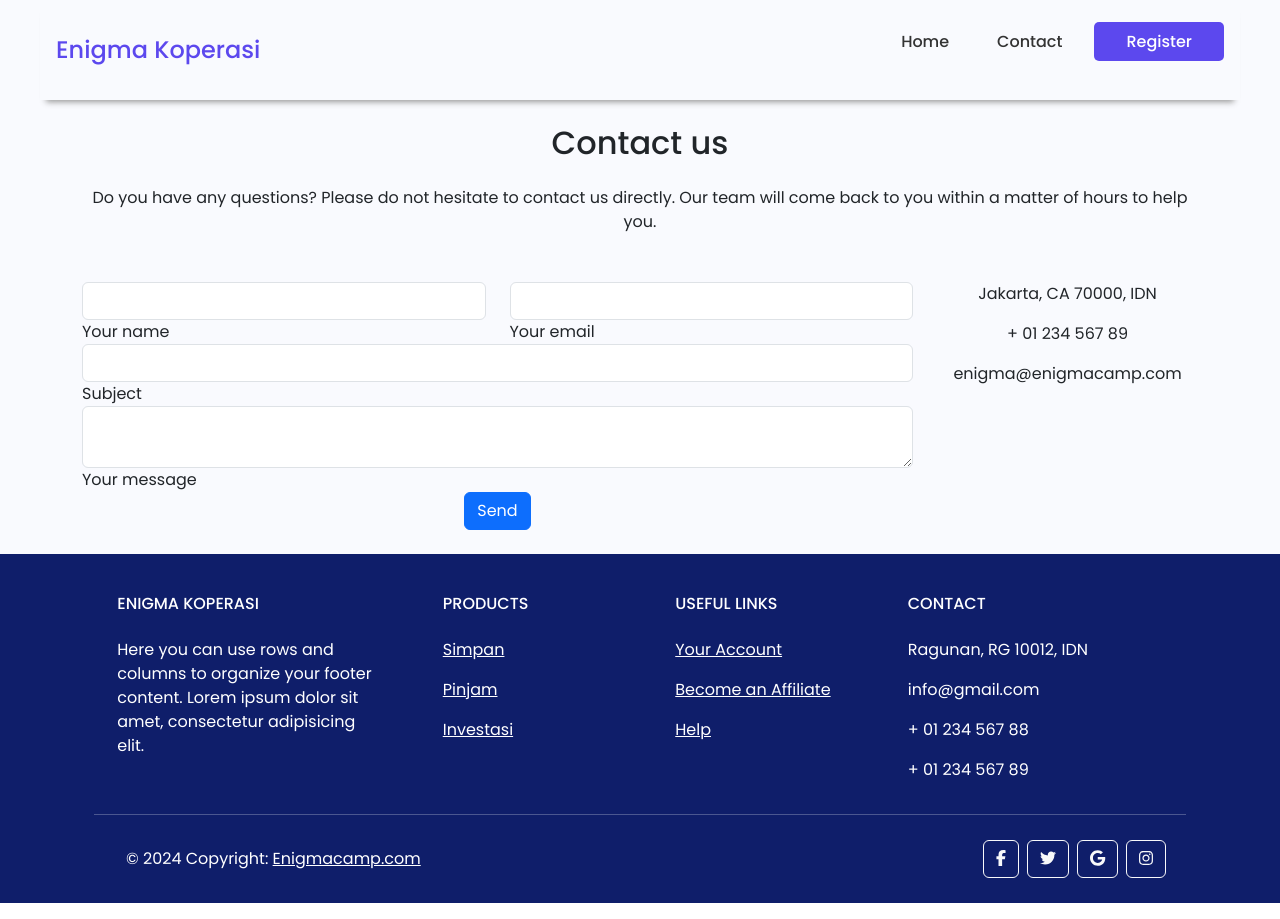
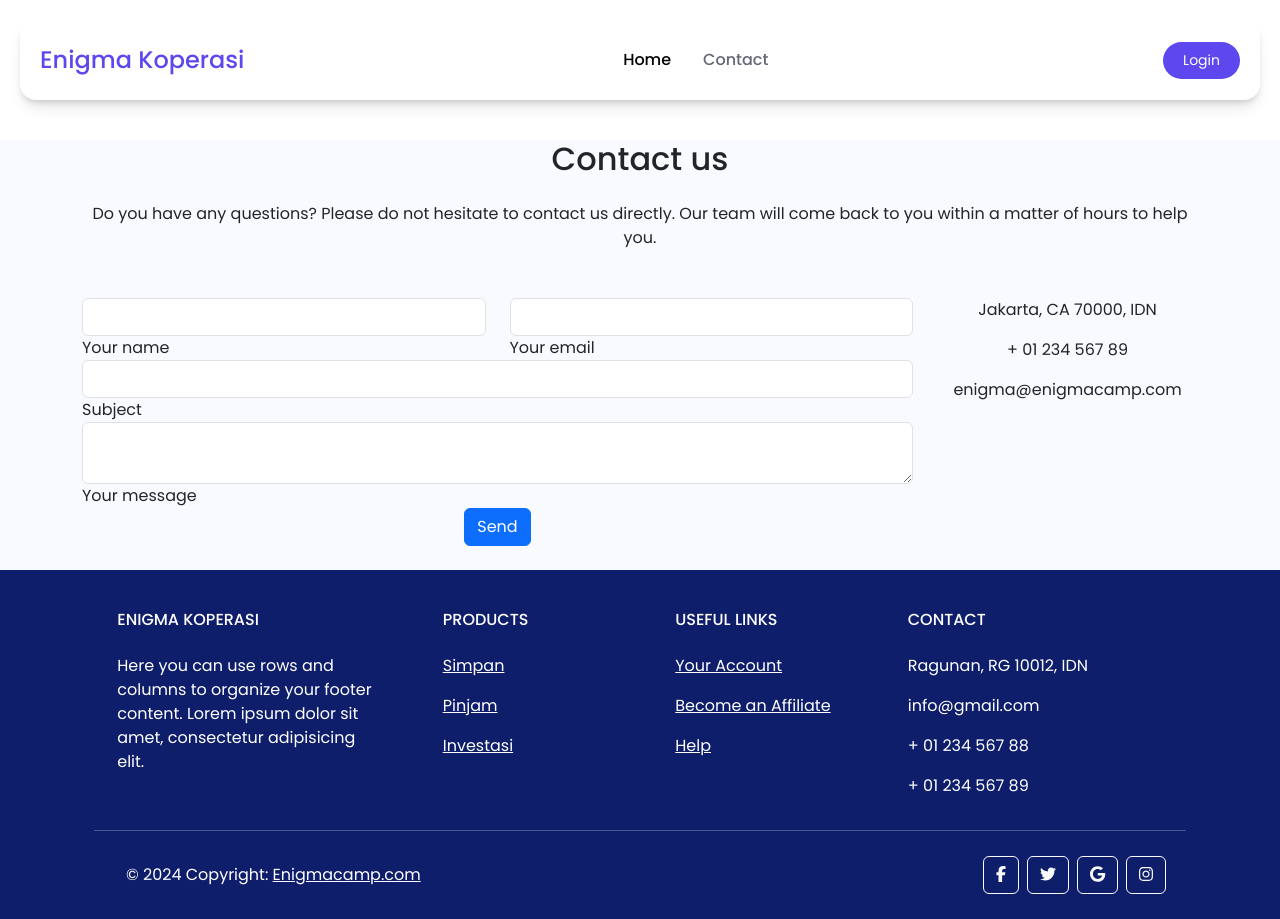
Before and after one commit to stevanoswh/react-koperasi, a React app: page /contact in a window 1280 px wide. Built offline with nearby package versions, Linux system fonts and the light colour scheme; the HTML template or start-up script is replaced by a standard one.

Commit message:
add hooks part 1

```diff
--- a/src/components/Navigation.jsx
+++ b/src/components/Navigation.jsx
@@ -1,15 +1,34 @@
-import React from 'react'
-import { Link } from 'react-router-dom'
+import React from 'react';
+import { Link } from 'react-router-dom';
 
-export default function Navigation() {
+const Navigation = () => {
   return (
-    <div className='nav'>
-            <div className="nav__logo"><Link className='nav__logo_link' to="/">Enigma Koperasi</Link></div>
-            <ul className="nav__links">
-                <li className="link"><Link className='link__list' to={`/`}>Home</Link></li>
-                <li className="link"><Link className='link__list' to={"/contact"}>Contact</Link></li>
-                <li className="link"><Link className='link__list nav__btn' to={"/"}>Register</Link></li>
+    <nav className="navbar navbar-expand-lg fixed-top">
+      <div className="container-fluid">
+        <Link className="navbar-brand me-auto" to="/">Enigma Koperasi</Link>
+        <button className="navbar-toggler pe-8" type="button" data-bs-toggle="offcanvas" data-bs-target="#offcanvasNavbar" aria-controls="offcanvasNavbar" aria-label="Toggle navigation">
+          <span className="navbar-toggler-icon"></span>
+        </button>
+        <div className="offcanvas offcanvas-end" tabIndex="-1" id="offcanvasNavbar" aria-labelledby="offcanvasNavbarLabel">
+          <div className="offcanvas-header">
+            <h5 className="offcanvas-title" id="offcanvasNavbarLabel">Menu</h5>
+            <button type="button" className="btn-close" data-bs-dismiss="offcanvas" aria-label="Close"></button>
+          </div>
+          <div className="offcanvas-body">
+            <ul className="navbar-nav justify-content-center flex-grow-1 pe-3">
+              <li className="nav-item">
+                <Link className="nav-link mx-lg-2 active" aria-current="page" to="/">Home</Link>
+              </li>
+              <li className="nav-item">
+                <Link className="nav-link mx-lg-2" to="/contact">Contact</Link>
+              </li>
             </ul>
-    </div>
-  )
-}
+          </div>
+        </div>
+        <Link to="/login" className="login-button">Login</Link>
+      </div>
+    </nav>
+  );
+};
+
+export default Navigation;
--- /dev/null
+++ b/src/components/participant/ParticipantForm.jsx
@@ -0,0 +1,59 @@
+import React from 'react';
+
+export default function ParticipantForm({ participantData, setParticipantData, submitForm, clearForm, editIndex }) {
+  const handleChange = (e) => {
+    const { name, value } = e.target;
+    setParticipantData(prevData => ({
+      ...prevData,
+      [name]: value
+    }));
+  };
+
+  return (
+    <form className="mb-3">
+      <input type="hidden" value={editIndex} onChange={(e) => setEditIndex(e.target.value)} />
+      <div className="form-group">
+        <label>Nama:</label>
+        <input
+          type="text"
+          className="form-control"
+          name="nama"
+          value={participantData.nama}
+          onChange={handleChange}
+        />
+      </div>
+      <div className="form-group">
+        <label>Tempat Lahir:</label>
+        <input
+          type="text"
+          className="form-control"
+          name="tempatLahir"
+          value={participantData.tempatLahir}
+          onChange={handleChange}
+        />
+      </div>
+      <div className="form-group">
+        <label>Tanggal Lahir:</label>
+        <input
+          type="date"
+          className="form-control"
+          name="tanggalLahir"
+          value={participantData.tanggalLahir}
+          onChange={handleChange}
+        />
+      </div>
+      <div className="form-group">
+        <label>Alamat:</label>
+        <input
+          type="text"
+          className="form-control"
+          name="alamat"
+          value={participantData.alamat}
+          onChange={handleChange}
+        />
+      </div>
+      <button type="button" className="btn btn-primary mt-3" onClick={submitForm}>Submit</button>
+      {editIndex !== '' && <button type="button" className="btn btn-warning ml-2" onClick={clearForm}>Cancel Edit</button>}
+    </form>
+  );
+}
--- /dev/null
+++ b/src/components/participant/ParticipantList.jsx
@@ -0,0 +1,30 @@
+import React from 'react';
+
+export default function ParticipantList({ participants, editParticipant, deleteParticipant }) {
+    return (
+        <div className="list-group" style={{ minHeight: '100vh' }}>
+          {participants.map((participant, index) => (
+            <div key={index} className="list-group-item">
+              <div className="row align-items-center">
+                <div className="col-sm">
+                  Nama: {participant.nama}
+                </div>
+                <div className="col-sm">
+                  Tempat Lahir: {participant.tempatLahir}
+                </div>
+                <div className="col-sm">
+                  Tanggal Lahir: {participant.tanggalLahir}
+                </div>
+                <div className="col-sm">
+                  Alamat: {participant.alamat}
+                </div>
+                <div className="col-sm-auto">
+                  <button className="btn btn-sm btn-info" onClick={() => editParticipant(index)}>Edit</button>
+                  <button className="btn btn-sm btn-danger ml-2" onClick={() => deleteParticipant(index)}>Delete</button>
+                </div>
+              </div>
+            </div>
+          ))}
+        </div>
+      );
+}
--- a/src/index.scss
+++ b/src/index.scss
@@ -14,65 +14,86 @@
   --font-serif: "Cardo", serif;
 }
 
-
-
-.nav {
-  max-width: var(--max-width);
-  margin: auto;
-  padding: 1rem;
-  height: 100px;
-  display: flex;
-  align-items: center;
-  justify-content: space-between;
-  box-shadow: 0 8px 6px -6px #999;
-
+.navbar {
+  background-color: #fff;
+  height: 80px;
+  margin: 20px;
+  border-radius: 16px;
+  padding: 0.5rem;
+  box-shadow: 0 10px 15px -3px rgba(0, 0, 0, 0.1), 0 4px 6px -2px rgba(0, 0, 0, 0.15);
 }
 
-.nav__logo_link {
-  font-size: 1.5rem;
+.navbar-brand {
   font-weight: 500;
   color: var(--primary-color);
-  text-decoration: none;
-  transition: 0.3s;
+  font-size: 24px;
+  transition: 0.3s color;
 }
 
-.nav__links {
-  list-style: none;
-  display: flex;
-  align-items: center;
-  gap: 1rem;
-
+.login-button {
+  background-color: var(--primary-color);
+  color: #fff;
+  font-size: 14px;
+  padding: 8px 20px;
+  border-radius: 50px;
+  text-decoration: none;
+  transition: 0.3s background-color;
 }
 
-.link__list {
-  padding: 0.5rem 1rem;
-  font-size: 1rem;
-  font-weight: 500;
-  color: var(--text-color);
-  text-decoration: none;
-  transition: 0.3s;
+.login-button:hover{
+  background-color: var(--primary-color-dark);
 }
 
-.link__list:hover {
-  color: var(--primary-color);
+.navbar-toggler {
+  border: none;
+  font-size: 1.25rem;
 }
 
-.link .nav__btn {
-  padding: 0.5rem 2rem;
-  color: var(--white) !important;
-  background-color: var(--primary-color);
-  border-radius: 5px;
+.navbar-toggler:focus, .btn-close:focus{
+  box-shadow: none;
+  outline: none;
 }
 
-.link .nav__btn:hover {
-  background-color: var(--primary-color-dark);
+.nav-link {
+  color: #666777;
+  font-weight: 500;
+  position: relative;
 }
+
+.nav-link:hover, .nav-link.active {
+  color: #000;
+}
+
+.mar-top {
+  margin-top: 140px;
+}
+
+@media (min-width: 991px) {
+  .nav-link::before{
+      content: "";
+      position: absolute;
+      bottom: 0;
+      left: 50%;
+      transform: translateX(-50%);
+      width: 0;
+      height: 2px;
+      background-color: var(--primary-color);
+      visibility: hidden;
+      transition: 0.3s ease-in-out;
+  }
+}
+
+.nav-link:hover::before {
+  width: 100%;
+  visibility: visible;
+}
+
 
 .home__container {
   max-width: var(--max-width);
   margin: auto;
   padding: 1rem;
-  min-height: calc(100vh - 100px);
+  min-height: calc(100vh - 200px);
   display: grid;
   grid-template-columns: repeat(2, 1fr);
   gap: 5rem;
--- a/src/pages/Contact.jsx
+++ b/src/pages/Contact.jsx
@@ -2,7 +2,7 @@ import React from 'react';
 
 function Contact() {
   return (
-    <div className="mb-4 container">
+    <div className="mb-4 container mar-top">
       <h2 className="h1-responsive font-weight-bold text-center my-4">Contact us</h2>
       <p className="text-center w-responsive mx-auto mb-5">Do you have any questions? Please do not hesitate to contact us directly. Our team will come back to you within a matter of hours to help you.</p>
       <div className="row">
--- a/src/pages/Home.jsx
+++ b/src/pages/Home.jsx
@@ -5,7 +5,7 @@ import { Link } from 'react-router-dom'
 
 export default function Home() {
   return (
-    <div>
+    <div className='mar-top'>
         <div className="home__container">
             <div className="content__container">
             <h1>
--- /dev/null
+++ b/src/pages/LifecycleComp.jsx
@@ -0,0 +1,44 @@
+import React from 'react';
+
+class Counter extends React.Component {
+  constructor(props) {
+    super(props);
+    this.state = {
+      count: 0,
+    };
+  }
+
+  static getDerivedStateFromProps(props, state) {
+    if (props.reset) {
+      return { count: 0 };
+    }
+    return null;
+  }
+
+  incrementCount = () => {
+    this.setState(prevState => ({
+      count: prevState.count + 1,
+    }));
+  };
+
+  componentDidMount() {
+    console.log('Counter component has been mounted.');
+  }
+
+  componentDidUpdate(prevProps, prevState) {
+    if (prevState.count !== this.state.count) {
+      console.log(`Count has been updated to ${this.state.count}`);
+    }
+  }
+
+  render() {
+    return (
+      <div className="mar-top">
+        <h1>Count: {this.state.count}</h1>
+        <button onClick={this.incrementCount}>Increment</button>
+      </div>
+    );
+  }
+}
+
+export default Counter;
--- /dev/null
+++ b/src/pages/Participant.jsx
@@ -0,0 +1,56 @@
+import React, { useState } from 'react';
+import ParticipantForm from '../components/participant/ParticipantForm'
+import ParticipantList from '../components/participant/ParticipantList'
+
+function ParticipantApp() {
+  const [participants, setParticipants] = useState([]);
+  const [participantData, setParticipantData] = useState({ nama: '', tempatLahir: '', tanggalLahir: '', alamat: '' });
+  const [editIndex, setEditIndex] = useState('');
+
+  const submitForm = () => {
+    if (editIndex === '') {
+      setParticipants([...participants, participantData]);
+    } else {
+      const updatedParticipants = [...participants];
+      updatedParticipants[editIndex] = participantData;
+      setParticipants(updatedParticipants);
+    }
+    clearForm();
+  };
+
+  const editParticipant = (index) => {
+    setEditIndex(index);
+    setParticipantData(participants[index]);
+  };
+
+  const deleteParticipant = (index) => {
+    const updatedParticipants = participants.filter((_, i) => i !== index);
+    setParticipants(updatedParticipants);
+  };
+
+  const clearForm = () => {
+    setEditIndex('');
+    setParticipantData({ nama: '', tempatLahir: '', tanggalLahir: '', alamat: '' });
+  };
+
+  return (
+    <div className="container mar-top">
+      <h2>Daftar Peserta Koperasi</h2>
+      <ParticipantForm
+        participantData={participantData}
+        setParticipantData={setParticipantData}
+        submitForm={submitForm}
+        clearForm={clearForm}
+        editIndex={editIndex}
+      />
+      <h2 style={{marginTop: "50px"}}>List Peserta</h2>
+      <ParticipantList
+        participants={participants}
+        editParticipant={editParticipant}
+        deleteParticipant={deleteParticipant}
+      />
+    </div>
+  );
+}
+
+export default ParticipantApp;
--- /dev/null
+++ b/src/pages/ReactHook.jsx
@@ -0,0 +1,20 @@
+import React, { useState, useEffect } from 'react';
+
+
+
+export default function ReactHook() {
+    const [count, setCount] = useState(0);
+
+    useEffect(() => {
+        document.title = `Anda telah mengklik ${count} kali`;
+    }, [count]);
+
+    return (
+        <div className="martop">
+        <p>Anda telah mengklik sebanyak {count} kali</p>
+        <button onClick={() => setCount(count + 1)}>
+            Klik saya
+        </button>
+        </div>
+    );
+}
```
Also changed, not shown: src/main.jsx (+15 -0 lines).
